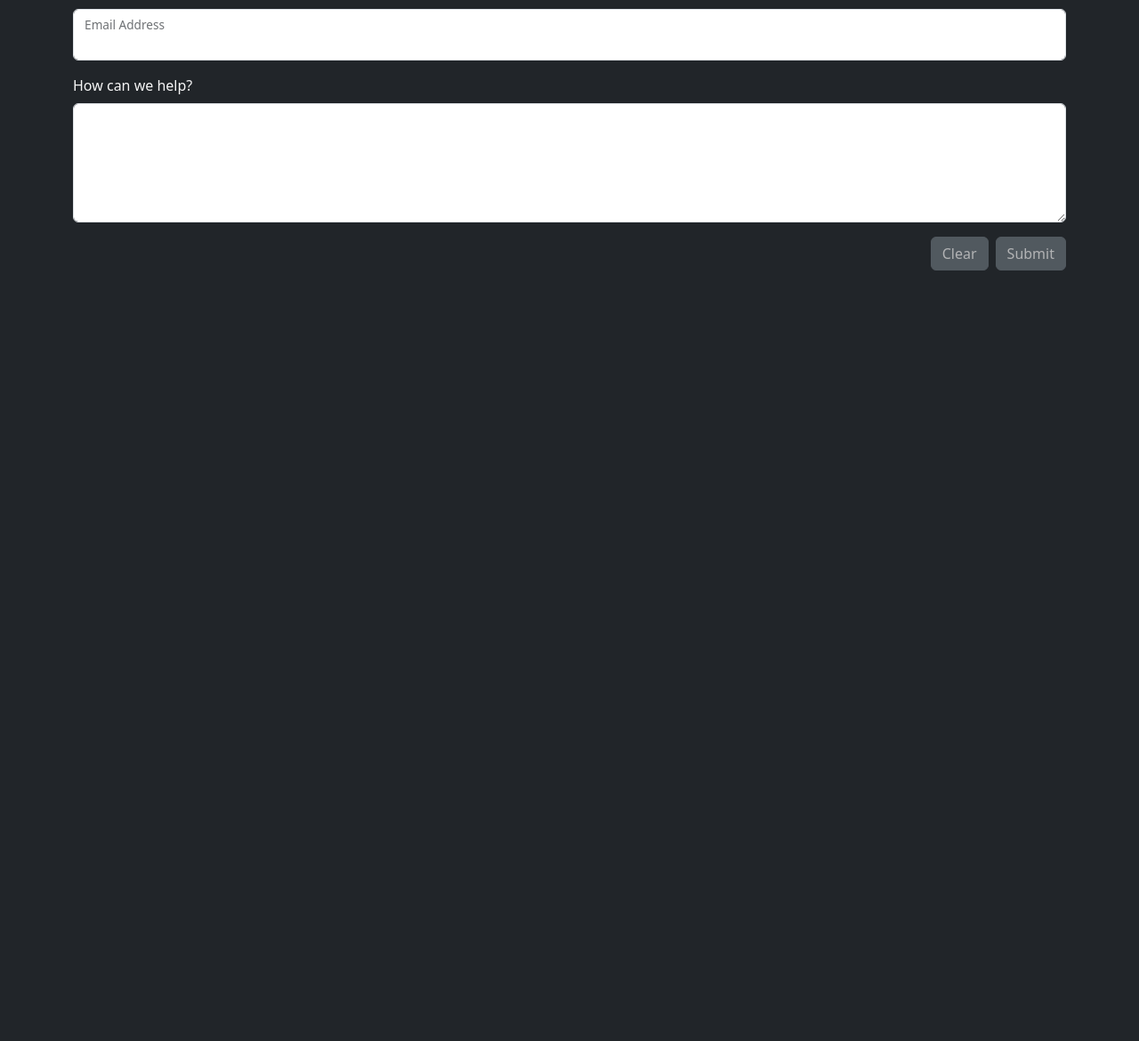
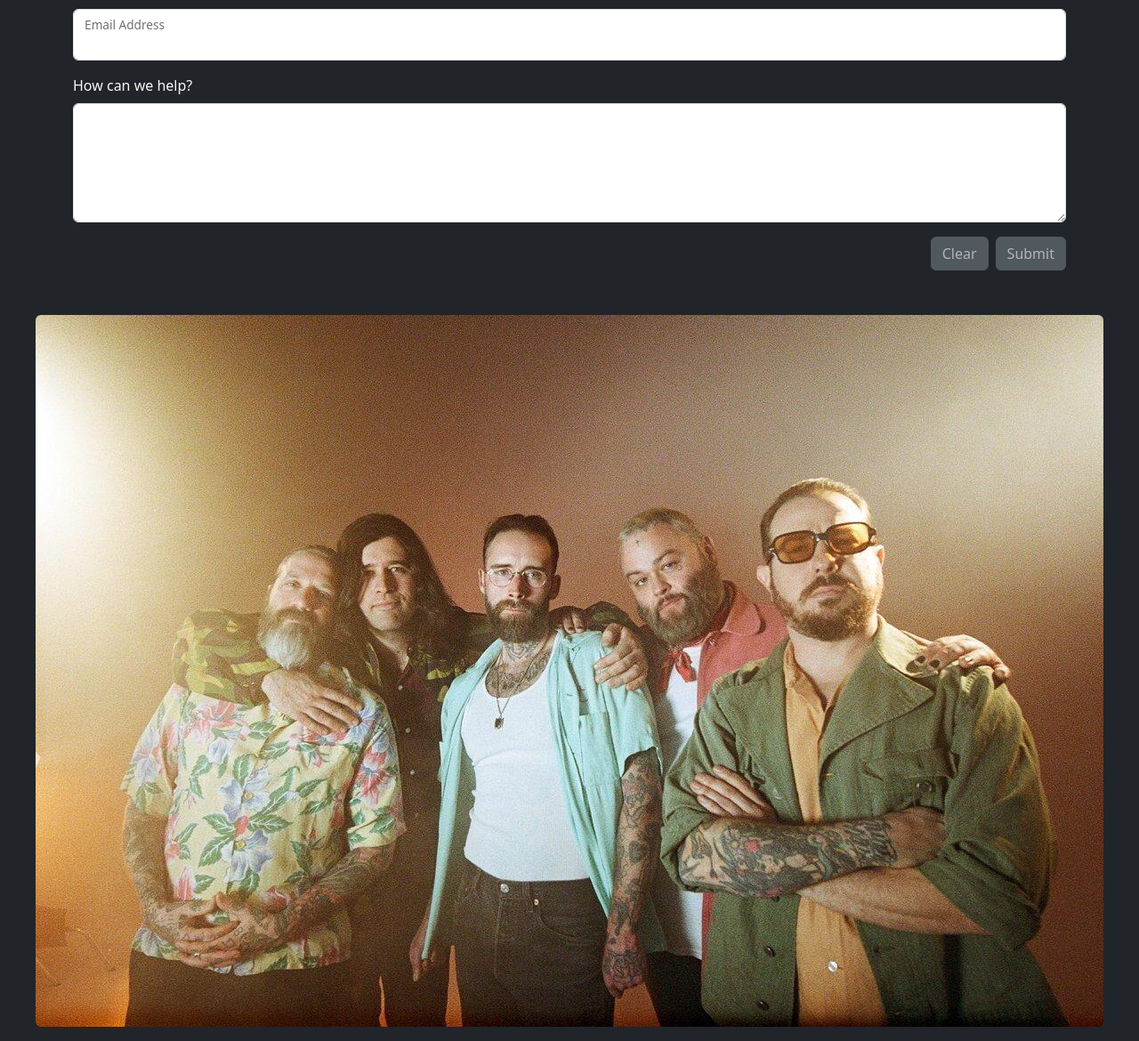
Before and after one commit to brute506/devtools-finalproject, a plain HTML site: page contact.html in a window 1280 px wide. Shown: the part 609-1779 px from the top of the page at 89% size. Before the commit the page ends 913 px from the top, so only its background shows below. Drawn offline with nearby package versions, Linux system fonts and the light colour scheme; a web font is replaced by a local one.

Commit message:
Contact Us Image Addition
Adding image to Contact Us page

```diff
--- a/contact.html
+++ b/contact.html
@@ -66,5 +66,10 @@
 				<button type="button" class="btn btn-secondary" disabled>Submit</button>
 			</div>
 		</div>
+
+		<!-- Banner Image -->
+		<div class="text-center alexisLive mb-3">
+			<img src="images/aofGroup.jpg" alt="Image of Alexisonfire Live" class="rounded" />
+		</div>
 	</body>
 </html>
```
